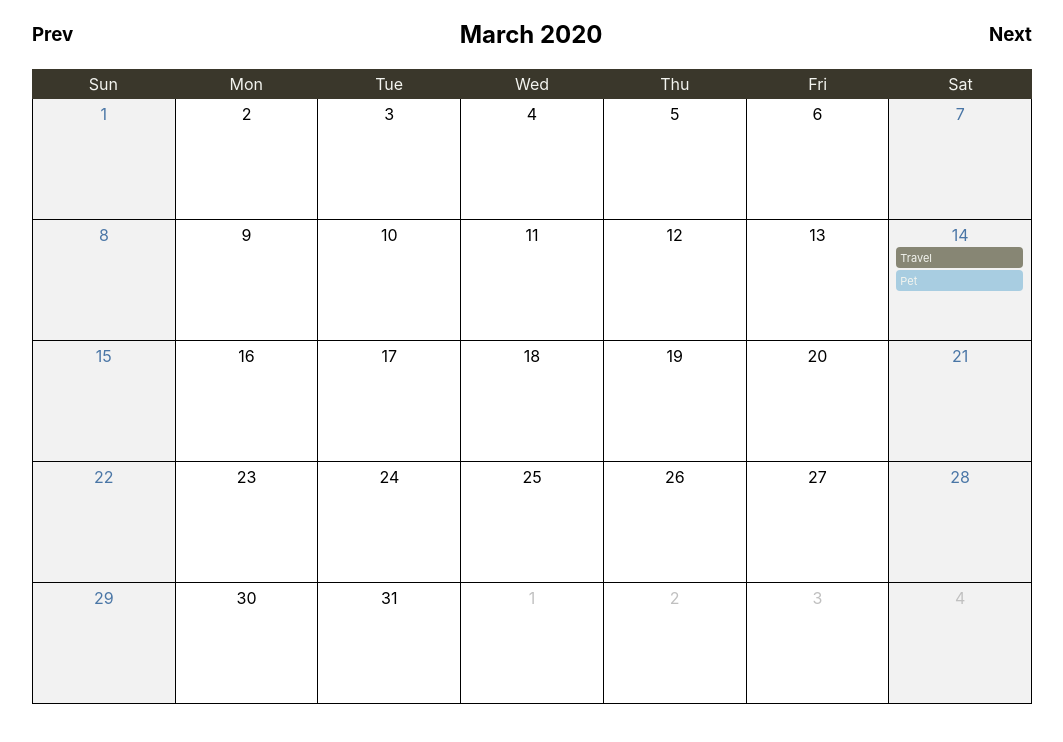
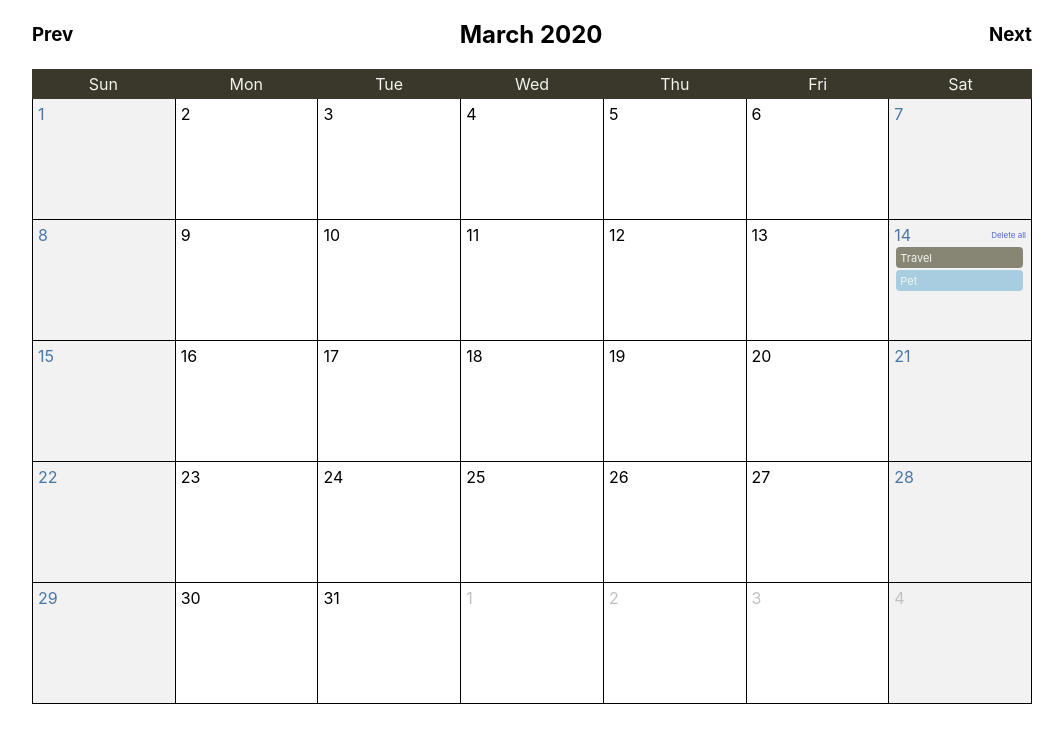
Before and after one commit to diegocl02/calendar-view, a React (Create React App) app: page / in a window 1280 px wide. Shown: the top 742 px of the page, without its empty margins (108-1171 px from the left). Built offline with nearby package versions, Linux system fonts and the light colour scheme.

Commit message:
delete all reminders from same day

```diff
--- a/src/App.css
+++ b/src/App.css
@@ -11,8 +11,15 @@
   display: flex;
   height: 20px;
   width: 100%;
-  justify-content: center;
+  justify-content: space-between;
+  align-items: center;
   flex-direction: row;
+}
+
+.delete-all {
+  font-size: 0.5rem;
+  cursor: pointer;
+  color: #5267ce;
 }
 
 .mini-reminder {
--- a/src/components/calendar.js
+++ b/src/components/calendar.js
@@ -6,7 +6,8 @@ import {
     updateReminderAction,
     fetchWeatherInfo,
     updateCurrentMonthAction,
-    delReminderAction
+    delReminderAction,
+    delDayRemindersAction
 } from '../redux/redux'
 import { v1 as uuidv1 } from 'uuid'
 import moment from 'moment'
@@ -21,6 +22,7 @@ export const Calendar = () => {
     const fetchWeather = (reminder) => dispatch(fetchWeatherInfo(reminder))
     const updateMonth = (date) => dispatch(updateCurrentMonthAction(date))
     const delReminder = (reminderId) => dispatch(delReminderAction(reminderId))
+    const delDayReminders = (date) => dispatch(delDayRemindersAction(date))
 
     const handleNewReminder = (reminder) => {
         const newReminder = {
@@ -42,6 +44,9 @@ export const Calendar = () => {
     }
     const handleNext = (e) => {
         updateMonth(moment(date).add(1, 'M'))
+    }
+    const handleDelDayReminders = (date) => {
+        delDayReminders(date)
     }
     const weekdays = moment.weekdaysShort()
     const dayArray = getDaysArray(date, reminders)
@@ -81,6 +86,7 @@ export const Calendar = () => {
                                 handleNewReminder={handleNewReminder}
                                 handleEditedReminder={handleEditedReminder}
                                 handleDeleteReminder={handleDeleteReminder}
+                                handleDeleteDayReminders={handleDelDayReminders}
                                 style={{
                                     ...dayIndex === 0  && {
                                             backgroundColor:"#f2f2f2",
--- a/src/components/day-box.js
+++ b/src/components/day-box.js
@@ -11,6 +11,7 @@ export const DayBox = ({
     handleNewReminder,
     handleEditedReminder,
     handleDeleteReminder,
+    handleDeleteDayReminders,
     isDisabled,
     style
 }) => {
@@ -44,6 +45,16 @@ export const DayBox = ({
             key={'day-number'}
             className={`day-number ${isDisabled ? ' disabled' : ''}`}>
             <span data-testid="day-number">{dayNumber}</span>
+            {
+                reminders.length > 0 && <span
+                className="delete-all"
+                onClick={(e) => {
+                    e.stopPropagation()
+                    handleDeleteDayReminders(date)
+                }}>
+                    Delete all
+                </span>
+            }
         </div>
         <div key={'day-reminder'} className="reminders-container">
             {
--- a/src/redux/redux.js
+++ b/src/redux/redux.js
@@ -75,6 +75,12 @@ function reducer(state, { type, payload }) {
                 ...state,
                 reminders: state.reminders.filter(remind => remind.id !== payload)
             }
+        case "DEL_GROUP":
+            return {
+                ...state,
+                reminders: state.reminders
+                    .filter(remind => !moment(remind.time).isSame(moment(payload), 'day'))
+            }
         case "UPDATE_REMINDER":
             return {
                 ...state,
@@ -132,6 +138,11 @@ export const delReminderAction = (reminderId) => ({
     payload: reminderId
 })
 
+export const delDayRemindersAction = (date) => ({
+    type: "DEL_GROUP",
+    payload: date
+})
+
 export const fetchWeatherInfo = (reminder) => {
     if (!reminder.city || reminder.city === "") {
         return { type: "" }
```
